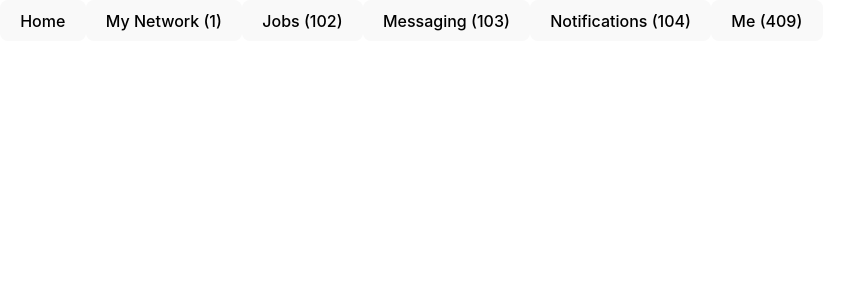
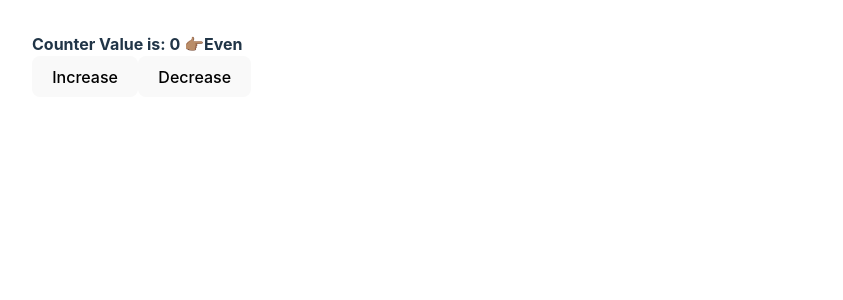
Before and after one commit to pankaj-gitcode/ReactJS, a React (Vite) app in the folder recoil_deep_dive/: page / in a window 1280 px wide. Shown: the top 300 px of the page, without its empty margins (0-843 px from the left). Built offline with nearby package versions, Linux system fonts and the light colour scheme; no server answers.

Commit message:
rgh_simple_app_v1

```diff
--- a/recoil_deep_dive/src/App.jsx
+++ b/recoil_deep_dive/src/App.jsx
@@ -1,64 +1,49 @@
-//Home My Network (99+)Jobs (100)Messaging (112)Notifications (104)MeTotal (417)
+import React, { useMemo } from 'react'
 
-import React, { useEffect } from 'react'
-import { RecoilRoot, useRecoilState, useRecoilValue, useSetRecoilState } from 'recoil'
-import { dataAtom, jobsAtom, messagingAtom, networkAtom, notificationsAtom, totalServiceSelector } from './atoms'
-import axios from 'axios'
+import './App.css'
+import { RecoilRoot, useRecoilValue, useSetRecoilState } from 'recoil'
+import { countAtom } from './atoms'
 
 export default function App(){
-  console.log("APP")
   return(
     <div>
-      <RecoilRoot>
-        <MainApp />
-      </RecoilRoot>
-   </div>
+    <RecoilRoot>
+      <Count/>
+    </RecoilRoot>
+    </div>
   )
 }
 
-const MainApp = ()=>{
-  const networkCount = useRecoilValue(networkAtom);
-  const jobsCount = useRecoilValue(jobsAtom);
-  const msgCount = useRecoilValue(messagingAtom);
-  const setMsgCount = useSetRecoilState(messagingAtom);
-  const notificationsCount = useRecoilValue(notificationsAtom);
+const Count = ()=>{
+  return(
+    <div>
+      <CountRender />
+      <Buttons />
+    </div>
+  )
+}
 
-  const totalServicesCount = useRecoilValue(totalServiceSelector);
+const CountRender = ()=>{
+  const count = useRecoilValue(countAtom);
+  const EvenOdd = useMemo(()=>{
+    return count%2==0?'Even':'Odd'
+  }, [count])
+  return(
+    <div>
+      <b>Counter Value is: {count}</b>
+      <b> 👉🏽{EvenOdd}</b>
+    </div>
+  )
+}
 
-  const [dataCount, setDataCount] = useRecoilState(dataAtom);
+const Buttons = ()=>{
+  const count = useRecoilValue(countAtom);
+  const setCounter = useSetRecoilState(countAtom);
 
-  useEffect(()=>{
-    const fetchData = async()=>{
-      try{
-        const response = await fetch("https://sum-server.100xdevs.com/notifications");
-        const res = await response.json();
-        setDataCount(res);
-      }catch(err){console.log(err)}
-    }
-    fetchData();
-  }, [totalServicesCount])
-
-//  useEffect(()=>{
-//   axios.get("https://sum-server.100xdevs.com/notifications")
-//   .then((res)=>{
-//     setDataCount(res.data);
-//     console.log(`Axios.get: ${res.data}`)
-//   })
-//  }, [msgCount, totalServicesCount])
-
-  console.log(`DETAILS: ${dataCount.jobs}`)
-
-  // const serviceCount = useEffect
-
-  return (
+  return(
     <div>
-      <button>Home</button>
-      <button>My Network ({dataCount.network})</button>
-      <button>Jobs ({jobsCount})</button>
-      <button>Messaging ({msgCount})</button>
-      <button>Notifications ({notificationsCount})</button>
-      <button onClick={()=>{setMsgCount(msgCount=>msgCount+1)}}>Me ({totalServicesCount})</button>
-
+      <button onClick={()=>setCounter(coun=>coun+1)}>Increase</button>
+      <button onClick={()=>setCounter(coun=>coun-1)}>Decrease</button>
     </div>
-  );
+  )
 }
--- a/recoil_deep_dive/src/atoms.jsx
+++ b/recoil_deep_dive/src/atoms.jsx
@@ -1,44 +1,6 @@
-import {atom, selector} from 'recoil'
+import { atom } from "recoil";
 
-export const networkAtom = atom({
-    key: 'networkAtom',
-    default: 100
+export const countAtom = atom({
+    key: 'countAtom',
+    default: 0
 })
-
-export const jobsAtom = atom({
-    key: 'jobsAtom',
-    default: 102
-})
-
-export const messagingAtom = atom({
-    key: 'messagingAtom',
-    default: 103
-})
-
-export const notificationsAtom = atom({
-    key: 'notificationsAtom',
-    default: 104
-})
-
-export const totalServiceSelector = selector({
-    key: 'totalServiceSelector',
-    get:({get})=>{
-        const networkValue = get(networkAtom);
-        const jobsValue = get(jobsAtom);
-        const messagingValue = get(messagingAtom);
-        const notificationsValue = get(notificationsAtom);
-        const total = networkValue + jobsValue + messagingValue + notificationsValue;
-        return total;
-
-    }
-})
-
-export const dataAtom = atom({
-    key: 'dataAtom',
-    default: {
-        network: 1,
-        jobs: 2,
-        messaging: 3,
-        notifications: 4
-    }
-})
```
